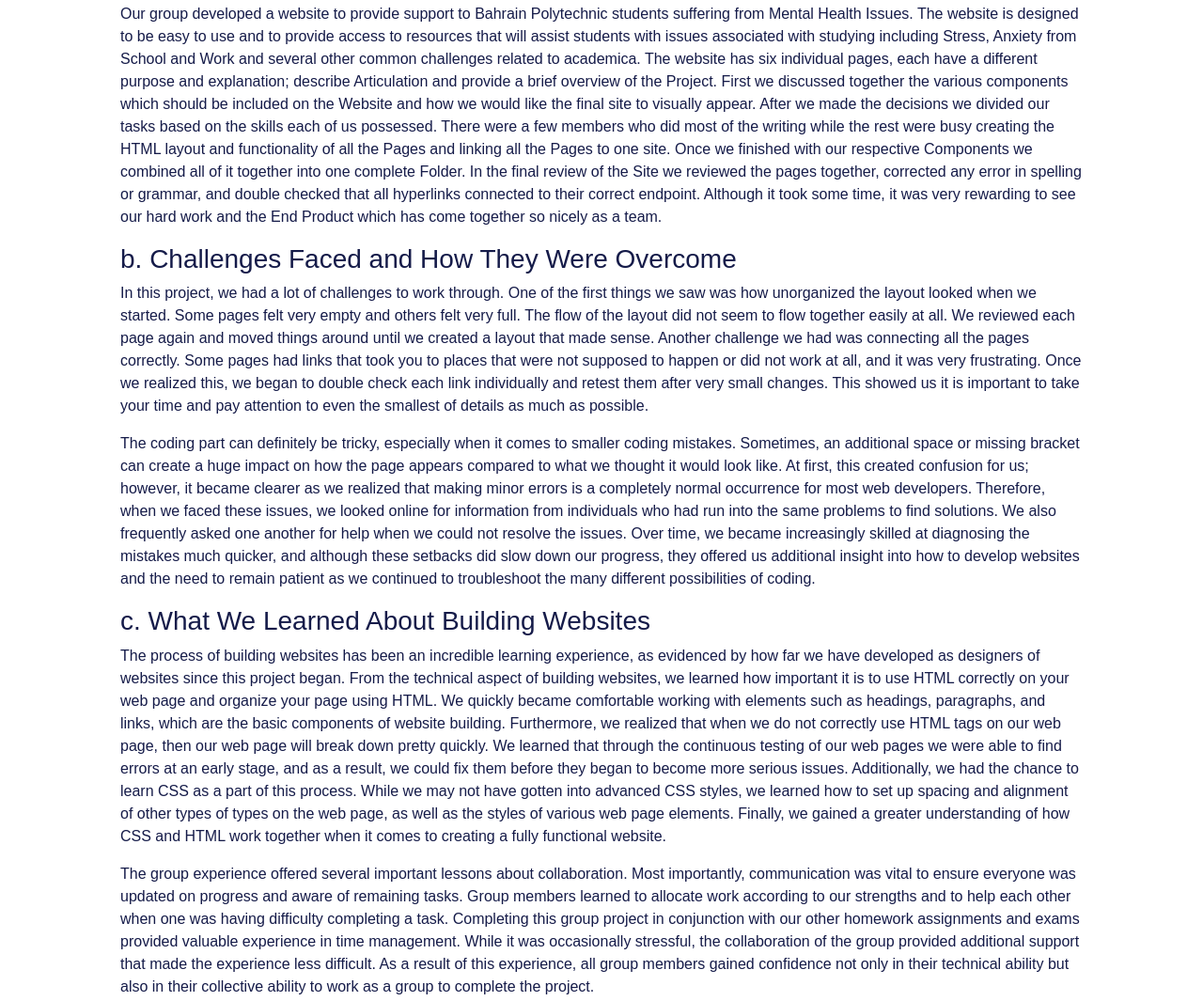
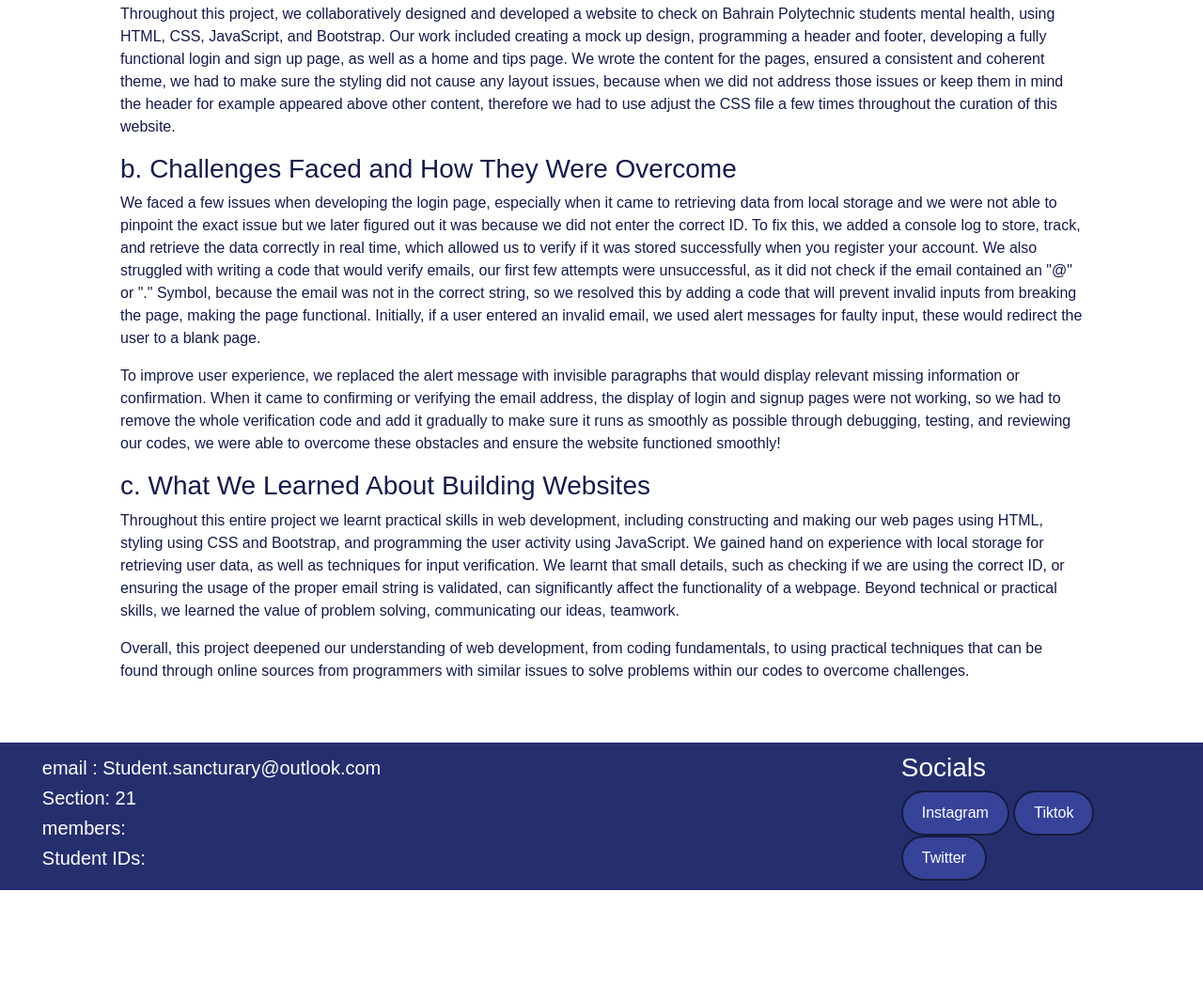
Before and after one commit to Yasmeen-8/Web-project, a plain HTML site: page our-story.html in a window 1280 px wide. Shown: the part 662-1727 px from the top of the page at 94% size. After the commit the page ends 1609 px from the top, so only its background shows below. Drawn offline with Linux system fonts and the light colour scheme; files that its build step writes are made by us from their sources; files whose address does not match are found by name.

Commit message:
Maryam work update

```diff
--- a/our-story.html
+++ b/our-story.html
@@ -43,7 +43,7 @@
         <button onclick="location.href='login.html'" class="button-style"> sign in </button>
     </div>
     </div>
-    <div id="mainCarousel" class="carousel slide" data-bs-ride="carousel" style="max-height: 450px; overflow: hidden; margin-bottom: 50px;">
+ <div id="mainCarousel" class="carousel slide" data-bs-ride="carousel" style="max-height: 450px; overflow: hidden; margin-bottom: 50px;">
 
 
     <div class="carousel-indicators">
@@ -71,24 +71,20 @@
 
     <h3>a. Summary of the Work Completed</h3>
     <p>
-        Our group developed a website to provide support to Bahrain Polytechnic students suffering from Mental Health Issues. The website is designed to be easy to use and to provide access to resources that will assist students with issues associated with studying including Stress, Anxiety from School and Work and several other common challenges related to academica. The website has six individual pages, each have a different purpose and explanation; describe Articulation and provide a brief overview of the Project. First we discussed together the various components which should be included on the Website and how we would like the final site to visually appear. After we made the decisions we divided our tasks based on the skills each of us possessed. There were a few members who did most of the writing while the rest were busy creating the HTML layout and functionality of all the Pages and linking all the Pages to one site. Once we finished with our respective Components we combined all of it together into one complete Folder. In the final review of the Site we reviewed the pages together, corrected any error in spelling or grammar, and double checked that all hyperlinks connected to their correct endpoint. Although it took some time, it was very rewarding to see our hard work and the End Product which has come together so nicely as a team.
+Throughout this project, we collaboratively designed and developed a website to check on Bahrain Polytechnic students mental health, using HTML, CSS, JavaScript, and Bootstrap. Our work included creating a mock up design, programming a header and footer, developing a fully functional login and sign up page, as well as a home and tips page. We wrote the content for the pages, ensured a consistent and coherent theme, we had to make sure the styling did not cause any layout issues, because when we did not address those issues or keep them in mind the header for example appeared above other content, therefore we had to use adjust the CSS file a few times throughout the curation of this website.
     </p>
 
     <h3>b. Challenges Faced and How They Were Overcome</h3>
     <p>
-        In this project, we had a lot of challenges to work through. One of the first things we saw was how unorganized the layout looked when we started. Some pages felt very empty and others felt very full. The flow of the layout did not seem to flow together easily at all. We reviewed each page again and moved things around until we created a layout that made sense. Another challenge we had was connecting all the pages correctly. Some pages had links that took you to places that were not supposed to happen or did not work at all, and it was very frustrating. Once we realized this, we began to double check each link individually and retest them after very small changes. This showed us it is important to take your time and pay attention to even the smallest of details as much as possible.
-    </p>
+We faced a few issues when developing the login page, especially when it came to retrieving data from local storage and we were not able to pinpoint the exact issue but we later figured out it was because we did not enter the correct ID. To fix this, we added a console log to store, track, and retrieve the data correctly in real time, which allowed us to verify if it was stored successfully when you register your account. We also struggled with writing a code that would verify emails, our first few attempts were unsuccessful, as it did not check if the email contained an "@" or "." Symbol, because the email was not in the correct string, so we resolved this by adding a code that will prevent invalid inputs from breaking the page, making the page functional. Initially, if a user entered an invalid email, we used alert messages for faulty input, these would redirect the user to a blank page.    </p>
     <p>
- The coding part can definitely be tricky, especially when it comes to smaller coding mistakes. Sometimes, an additional space or missing bracket can create a huge impact on how the page appears compared to what we thought it would look like. At first, this created confusion for us; however, it became clearer as we realized that making minor errors is a completely normal occurrence for most web developers. Therefore, when we faced these issues, we looked online for information from individuals who had run into the same problems to find solutions. We also frequently asked one another for help when we could not resolve the issues. Over time, we became increasingly skilled at diagnosing the mistakes much quicker, and although these setbacks did slow down our progress, they offered us additional insight into how to develop websites and the need to remain patient as we continued to troubleshoot the many different possibilities of coding.
-    </p>
+To improve user experience, we replaced the alert message with invisible paragraphs that would display relevant missing information or confirmation. When it came to confirming or verifying the email address, the display of login and signup pages were not working, so we had to remove the whole verification code and add it gradually to make sure it runs as smoothly as possible through debugging, testing, and reviewing our codes, we were able to overcome these obstacles and ensure the website functioned smoothly!    </p>
 
     <h3>c. What We Learned About Building Websites</h3>
     <p>
-        The process of building websites has been an incredible learning experience, as evidenced by how far we have developed as designers of websites since this project began. From the technical aspect of building websites, we learned how important it is to use HTML correctly on your web page and organize your page using HTML. We quickly became comfortable working with elements such as headings, paragraphs, and links, which are the basic components of website building. Furthermore, we realized that when we do not correctly use HTML tags on our web page, then our web page will break down pretty quickly. We learned that through the continuous testing of our web pages we were able to find errors at an early stage, and as a result, we could fix them before they began to become more serious issues. Additionally, we had the chance to learn CSS as a part of this process. While we may not have gotten into advanced CSS styles, we learned how to set up spacing and alignment of other types of types on the web page, as well as the styles of various web page elements. Finally, we gained a greater understanding of how CSS and HTML work together when it comes to creating a fully functional website.
-    </p>
+Throughout this entire project we learnt practical skills in web development, including constructing and making our web pages using HTML, styling using CSS and Bootstrap, and programming the user activity using JavaScript. We gained hand on experience with local storage for retrieving user data, as well as techniques for input verification. We learnt that small details, such as checking if we are using the correct ID, or ensuring the usage of the proper email string is validated, can significantly affect the functionality of a webpage. Beyond technical or practical skills, we learned the value of problem solving, communicating our ideas, teamwork.    </p>
     <p>
-        The group experience offered several important lessons about collaboration. Most importantly, communication was vital to ensure everyone was updated on progress and aware of remaining tasks. Group members learned to allocate work according to our strengths and to help each other when one was having difficulty completing a task. Completing this group project in conjunction with our other homework assignments and exams provided valuable experience in time management. While it was occasionally stressful, the collaboration of the group provided additional support that made the experience less difficult. As a result of this experience, all group members gained confidence not only in their technical ability but also in their collective ability to work as a group to complete the project.
-    </p>
+      Overall, this project deepened our understanding of web development, from coding fundamentals, to using practical techniques that can be found through online sources from programmers with similar issues to solve problems within our codes to overcome challenges.    </p>
 
     </div>
 
```
